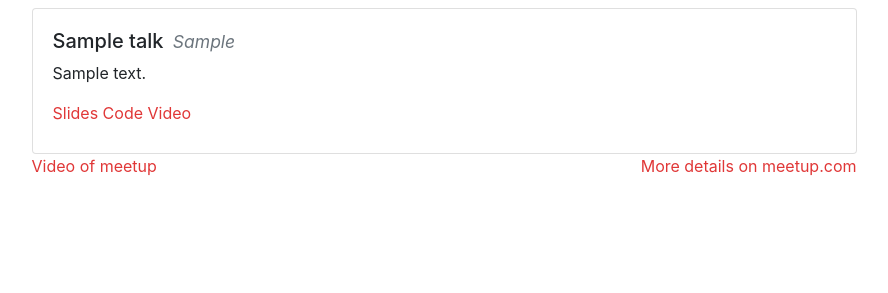
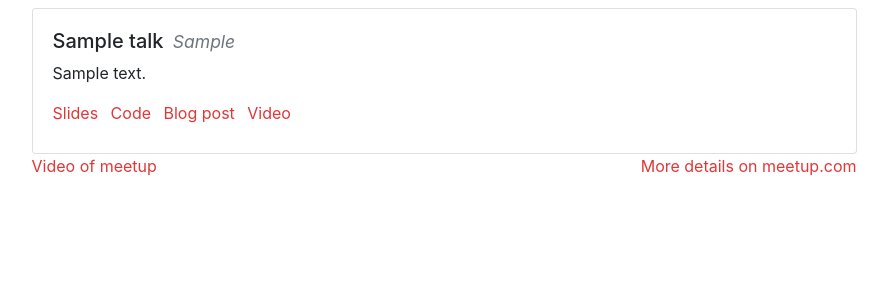
Before and after one commit to py-yyc/pyyyc.org, a Django app: template pyyyc/templates/pyyyc/home.html in a window 1280 px wide. Shown: the part 507-800 px from the top of the page, without its empty margins (196-1084 px from the left). Run offline with Django 3.2, Linux system fonts and the light colour scheme; the template is opened without the code that fills it: most values are stand-ins (such as "Sample title", 1, 10 or a date in 2020); style sheets or scripts are compiled from the project's sources.

Commit message:
Show blog post links

```diff
--- a/pyyyc/templates/pyyyc/home.html
+++ b/pyyyc/templates/pyyyc/home.html
@@ -94,15 +94,19 @@
                     {% endif %}
                     <!-- -->
                     {% if talk.slides_link %}
-                    <a href="{{ talk.slides_link }}">Slides</a>
+                    <a class="mr-2" href="{{ talk.slides_link }}">Slides</a>
                     {% endif %}
                     <!-- -->
                     {% if talk.code_link %}
-                    <a href="{{ talk.code_link }}">Code</a>
+                    <a class="mr-2" href="{{ talk.code_link }}">Code</a>
+                    {% endif %}
+                    <!-- -->
+                    {% if talk.blog_link %}
+                    <a class="mr-2" href="{{ talk.blog_link }}">Blog post</a>
                     {% endif %}
                     <!-- -->
                     {% if talk.video_link %}
-                    <a href="{{ talk.video_link }}">Video</a>
+                    <a class="mr-2" href="{{ talk.video_link }}">Video</a>
                     {% endif %}
                   </div>
                   {% endfor %}
```
Also changed, not shown: 1 other file.
